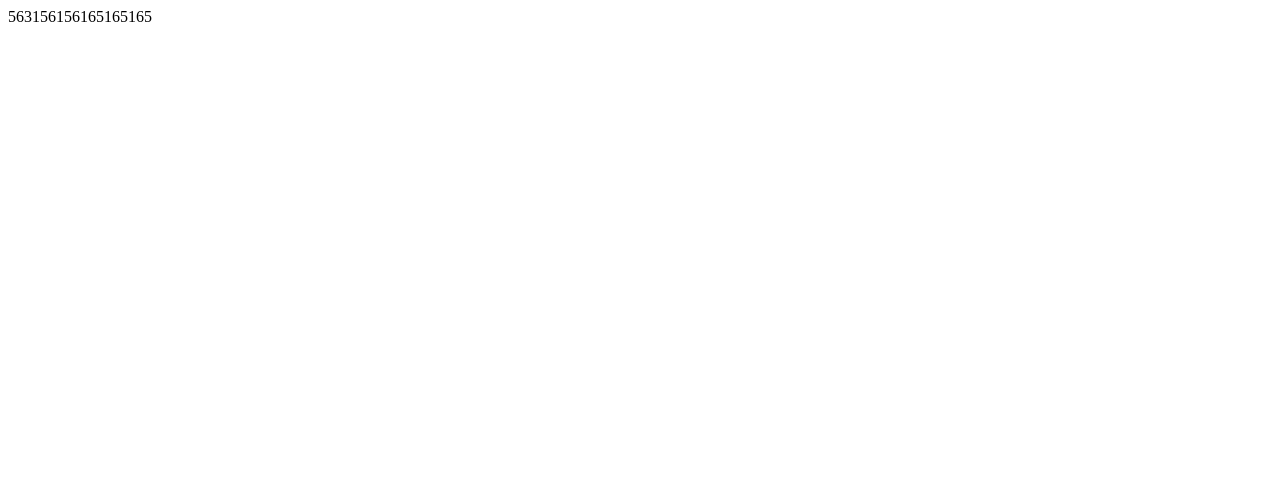
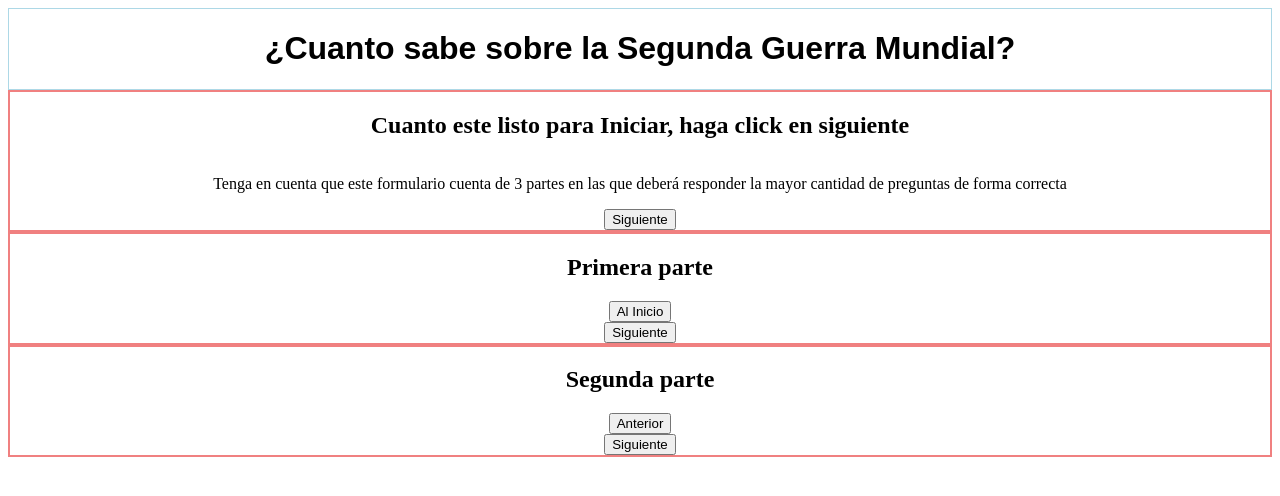
Before and after one commit to alejobalboa/Integrador-lab-III, a plain HTML site: page index.html in a window 1280 px wide. Drawn offline with Linux system fonts and the light colour scheme.

Commit message:
8-10-2021 commit rancio

```diff
--- /dev/null
+++ b/Style.css
@@ -0,0 +1,30 @@
+#box_titulo {
+    border: solid 1px lightblue;
+}
+
+#titulo_principal {
+    text-align: center;
+    font-family: Arial, Helvetica, sans-serif;
+}
+
+#intro {
+    border: solid 2px lightcoral;
+    display: flex;
+    justify-content: center;
+    align-items: center;
+    flex-direction: column;
+}
+
+.cuestionario {
+    border: solid 2px lightcoral;
+    display: none;
+    display: flex;
+    justify-content: center;
+    align-items: center;
+    flex-direction: column;
+}
+
+
+/*#anterior_2 {
+    float:left;
+}*/
--- a/index.html
+++ b/index.html
@@ -1,12 +1,33 @@
 <!DOCTYPE html>
 <html lang="en">
 <head>
-    <meta charset="UTF-8">
-    <meta http-equiv="X-UA-Compatible" content="IE=edge">
-    <meta name="viewport" content="width=device-width, initial-scale=1.0">
-    <title>Document</title>
+    <title>Cuestionario Sobre la segunda guerra mundial</title>
+    <link href="Style.css" rel="stylesheet" type="text/css" />
 </head>
 <body>
-    563156156165165165
+    <div id="box_titulo">
+        <h1 id="titulo_principal">¿Cuanto sabe sobre la Segunda Guerra Mundial?</h1>
+    </div>
+
+    <div id="intro">
+        <h2>Cuanto este listo para Iniciar, haga click en siguiente</h2>
+        <p>Tenga en cuenta que este formulario cuenta de 3 partes en las que deberá responder la mayor cantidad de preguntas de forma correcta</p>
+        <button id="siguiente_1" >Siguiente</button>
+    </div>
+
+    <div id="primera_parte" class="cuestionario">
+        <h2>Primera parte</h2>
+        <button id="anterior_2" >Al Inicio</button>
+        <button id="siguiente_2" >Siguiente</button>
+    </div>
+
+    <div id="segunda_parte" class="cuestionario">
+        <h2>Segunda parte</h2>
+        <button id="anterior_3" >Anterior</button>
+        <button id="siguiente_3" >Siguiente</button>
+    </div>
+
+    <script src="js/logica-botones.js"></script>
 </body>
+
 </html>
--- /dev/null
+++ b/js/logica-botones.js
@@ -0,0 +1,29 @@
+/*LOGICA DE LOS BOTONES DEL FORMULARIO*/
+/**************************************/
+
+/*INICIO DEL CUESTIONARIO*/
+document.getElementById("siguiente_1").onclick = function (){
+        document.getElementById("intro").style.display = "none";
+        document.getElementById("primera_parte").style.display = "block";
+    }
+
+/*PRIMERA PAGINA*/
+document.getElementById("anterior_2").onclick = function (){
+        document.getElementById("intro").style.display = "block";
+        //document.getElementById("primera_parte").style.display = "none";
+    }
+
+document.getElementById("siguiente_2").onclick = function (){
+        document.getElementById("primera_parte").style.display = "none";
+        document.getElementById("segunda_parte").style.display = "block";
+    }
+
+/*SEGUNDA PAGINA*/
+document.getElementById("anterior_3").onclick = function (){
+        document.getElementById("primera_parte").style.display = "block";
+        document.getElementById("segunda_parte").style.display = "none";
+    }
+document.getElementById("siguiente_3").onclick = function (){
+        document.getElementById("segunda_parte").style.display = "none";
+        document.getElementById("tercera_parte").style.display = "block";
+    }
```
Also changed, not shown: ideas.txt (added), img/pregunta-1.jpg (added).
